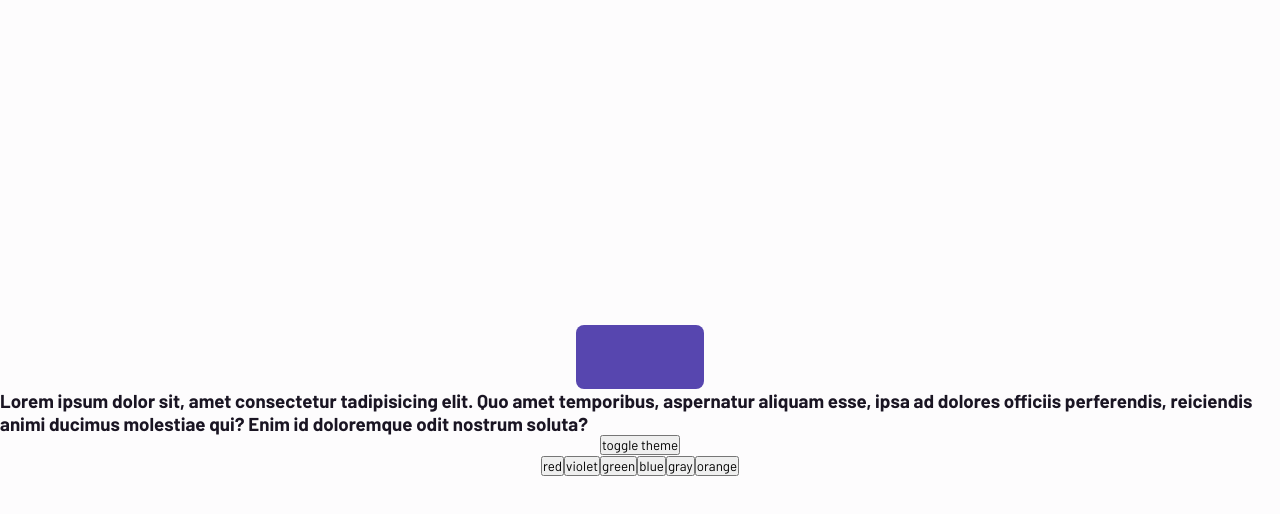
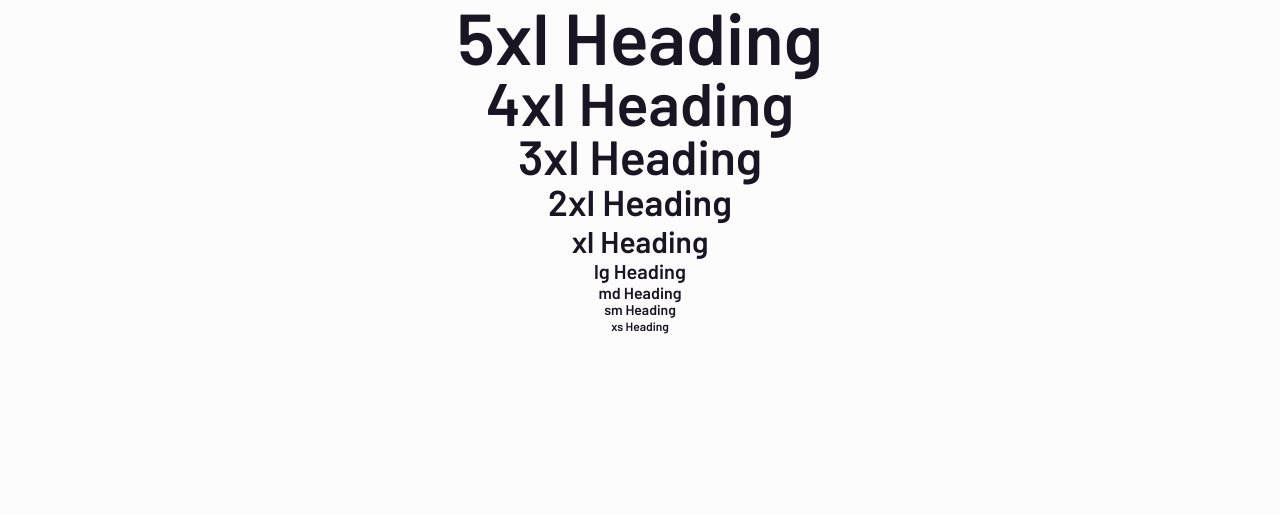
Before and after one commit to brunohfabre/siakitdocumentation, a React (Vite) app: page /heading in a window 1280 px wide. Shown: the top 514 px of the page. Built offline with nearby package versions, Linux system fonts and the light colour scheme.

Commit message:
add routes

```diff
--- a/package.json
+++ b/package.json
@@ -12,6 +12,7 @@
     "@types/styled-components": "^5.1.25",
     "react": "^18.0.0",
     "react-dom": "^18.0.0",
+    "react-router-dom": "^6.3.0",
     "styled-components": "^5.3.5"
   },
   "devDependencies": {
--- a/src/App.tsx
+++ b/src/App.tsx
@@ -1,64 +1,16 @@
-import styled from 'styled-components';
+import { BrowserRouter } from 'react-router-dom';
 
-import { Colors, useTheme } from './hooks/theme';
+import { AppRoutes } from './routes';
 import { GlobaStyle } from './styles/global';
 
-const Box = styled.div<{ colorScheme: Colors }>`
-  width: 128px;
-  height: 64px;
-  border-radius: 8px;
-  background-color: ${(props) => props.theme.colors[props.colorScheme][11]};
-`;
-
 export function App(): JSX.Element {
-  const { toggleTheme, colorScheme, changeColorScheme } = useTheme();
-
   return (
     <>
       <GlobaStyle />
 
-      <div
-        style={{
-          height: '100vh',
-          display: 'flex',
-          justifyContent: 'center',
-          alignItems: 'center',
-          flexDirection: 'column',
-        }}
-      >
-        <Box colorScheme={colorScheme} />
-        <h3>
-          Lorem ipsum dolor sit, amet consectetur tadipisicing elit. Quo amet
-          temporibus, aspernatur aliquam esse, ipsa ad dolores officiis
-          perferendis, reiciendis animi ducimus molestiae qui? Enim id
-          doloremque odit nostrum soluta?
-        </h3>
-
-        <button type="button" onClick={toggleTheme}>
-          toggle theme
-        </button>
-
-        <section>
-          <button type="button" onClick={() => changeColorScheme('red')}>
-            red
-          </button>
-          <button type="button" onClick={() => changeColorScheme('violet')}>
-            violet
-          </button>
-          <button type="button" onClick={() => changeColorScheme('green')}>
-            green
-          </button>
-          <button type="button" onClick={() => changeColorScheme('blue')}>
-            blue
-          </button>
-          <button type="button" onClick={() => changeColorScheme('gray')}>
-            gray
-          </button>
-          <button type="button" onClick={() => changeColorScheme('orange')}>
-            orange
-          </button>
-        </section>
-      </div>
+      <BrowserRouter>
+        <AppRoutes />
+      </BrowserRouter>
     </>
   );
 }
--- /dev/null
+++ b/src/components/Heading/index.tsx
@@ -0,0 +1,45 @@
+import { ReactNode } from 'react';
+
+import {
+  Container1,
+  Container2,
+  Container3,
+  Container4,
+  Container5,
+  Container6,
+  Container,
+  Size,
+} from './styles';
+
+type HeadingProps = {
+  size: Size;
+  children: ReactNode;
+};
+
+export function Heading({ children, size }: HeadingProps): JSX.Element {
+  if (size === '5xl') {
+    return <Container1>{children}</Container1>;
+  }
+
+  if (size === '4xl') {
+    return <Container2>{children}</Container2>;
+  }
+
+  if (size === '3xl') {
+    return <Container3>{children}</Container3>;
+  }
+
+  if (size === '2xl') {
+    return <Container4>{children}</Container4>;
+  }
+
+  if (size === 'xl') {
+    return <Container5>{children}</Container5>;
+  }
+
+  if (size === 'lg') {
+    return <Container6>{children}</Container6>;
+  }
+
+  return <Container size={size}>{children}</Container>;
+}
--- /dev/null
+++ b/src/components/Heading/styles.ts
@@ -0,0 +1,75 @@
+import styled, { css } from 'styled-components';
+
+export type Size =
+  | 'xs'
+  | 'sm'
+  | 'md'
+  | 'lg'
+  | 'xl'
+  | '2xl'
+  | '3xl'
+  | '4xl'
+  | '5xl';
+
+export const Container1 = styled.h1`
+  color: ${(props) => props.theme.colors.gray[12]};
+  line-height: 1;
+  font-size: 4.5rem;
+`;
+
+export const Container2 = styled.h2`
+  color: ${(props) => props.theme.colors.gray[12]};
+  line-height: 1;
+  font-size: 3.75rem;
+`;
+
+export const Container3 = styled.h3`
+  color: ${(props) => props.theme.colors.gray[12]};
+  line-height: 1;
+  font-size: 3rem;
+`;
+
+export const Container4 = styled.h4`
+  color: ${(props) => props.theme.colors.gray[12]};
+  line-height: 1.2;
+  font-size: 2.25rem;
+`;
+
+export const Container5 = styled.h5`
+  color: ${(props) => props.theme.colors.gray[12]};
+  line-height: 1.2;
+  font-size: 1.875rem;
+`;
+
+export const Container6 = styled.h6`
+  color: ${(props) => props.theme.colors.gray[12]};
+  line-height: 1.2;
+  font-size: 1.25rem;
+`;
+
+type ContainerProps = {
+  size: Size;
+};
+
+export const Container = styled.strong<ContainerProps>`
+  color: ${(props) => props.theme.colors.gray[12]};
+  line-height: 1.2;
+
+  ${({ size }) =>
+    size === 'md' &&
+    css`
+      font-size: 1rem;
+    `}
+
+  ${({ size }) =>
+    size === 'sm' &&
+    css`
+      font-size: 0.875rem;
+    `}
+
+  ${({ size }) =>
+    size === 'xs' &&
+    css`
+      font-size: 0.75rem;
+    `}
+`;
--- /dev/null
+++ b/src/components/Text/index.tsx
@@ -0,0 +1,12 @@
+import { ReactNode } from 'react';
+
+import { Container, Size } from './styles';
+
+type TextProps = {
+  size: Size;
+  children: ReactNode;
+};
+
+export function Text({ children, size }: TextProps): JSX.Element {
+  return <Container size={size}>{children}</Container>;
+}
--- /dev/null
+++ b/src/components/Text/styles.ts
@@ -0,0 +1,82 @@
+import styled, { css } from 'styled-components';
+
+export type Size =
+  | 'xs'
+  | 'sm'
+  | 'md'
+  | 'lg'
+  | 'xl'
+  | '2xl'
+  | '3xl'
+  | '4xl'
+  | '5xl'
+  | '6xl';
+
+type ContainerProps = {
+  size: Size;
+};
+
+export const Container = styled.p<ContainerProps>`
+  color: ${(props) => props.theme.colors.gray[12]};
+  line-height: 1.5;
+
+  ${({ size }) =>
+    size === '6xl' &&
+    css`
+      font-size: 3.75rem;
+    `}
+
+  ${({ size }) =>
+    size === '5xl' &&
+    css`
+      font-size: 3rem;
+    `}
+
+    ${({ size }) =>
+    size === '4xl' &&
+    css`
+      font-size: 2.25rem;
+    `}
+
+    ${({ size }) =>
+    size === '3xl' &&
+    css`
+      font-size: 1.875rem;
+    `}
+
+    ${({ size }) =>
+    size === '2xl' &&
+    css`
+      font-size: 1.5rem;
+    `}
+
+  ${({ size }) =>
+    size === 'xl' &&
+    css`
+      font-size: 1.25rem;
+    `}
+
+  ${({ size }) =>
+    size === 'lg' &&
+    css`
+      font-size: 1.125rem;
+    `}
+
+  ${({ size }) =>
+    size === 'md' &&
+    css`
+      font-size: 1rem;
+    `}
+
+  ${({ size }) =>
+    size === 'sm' &&
+    css`
+      font-size: 0.875rem;
+    `}
+
+  ${({ size }) =>
+    size === 'xs' &&
+    css`
+      font-size: 0.75rem;
+    `}
+`;
--- /dev/null
+++ b/src/pages/HeadingPage.tsx
@@ -0,0 +1,23 @@
+import { Heading } from '../components/Heading';
+
+export function HeadingPage(): JSX.Element {
+  return (
+    <div
+      style={{
+        display: 'flex',
+        alignItems: 'center',
+        flexDirection: 'column',
+      }}
+    >
+      <Heading size="5xl">5xl Heading</Heading>
+      <Heading size="4xl">4xl Heading</Heading>
+      <Heading size="3xl">3xl Heading</Heading>
+      <Heading size="2xl">2xl Heading</Heading>
+      <Heading size="xl">xl Heading</Heading>
+      <Heading size="lg">lg Heading</Heading>
+      <Heading size="md">md Heading</Heading>
+      <Heading size="sm">sm Heading</Heading>
+      <Heading size="xs">xs Heading</Heading>
+    </div>
+  );
+}
--- /dev/null
+++ b/src/pages/HomePage.tsx
@@ -0,0 +1,59 @@
+import styled from 'styled-components';
+
+import { Text } from '../components/Text';
+import { Colors, useTheme } from '../hooks/theme';
+
+const Box = styled.div<{ colorScheme: Colors }>`
+  width: 128px;
+  height: 64px;
+  border-radius: 8px;
+  background-color: ${(props) => props.theme.colors[props.colorScheme][11]};
+`;
+
+export function HomePage(): JSX.Element {
+  const { toggleTheme, colorScheme, changeColorScheme } = useTheme();
+
+  return (
+    <div
+      style={{
+        display: 'flex',
+        height: '100vh',
+        flexDirection: 'column',
+        justifyContent: 'center',
+        alignItems: 'center',
+        gap: 32,
+      }}
+    >
+      <Text size="lg">home page</Text>
+
+      <Box colorScheme={colorScheme} />
+
+      <section>
+        <button type="button" onClick={toggleTheme}>
+          toggle theme
+        </button>
+
+        <section>
+          <button type="button" onClick={() => changeColorScheme('red')}>
+            red
+          </button>
+          <button type="button" onClick={() => changeColorScheme('violet')}>
+            violet
+          </button>
+          <button type="button" onClick={() => changeColorScheme('green')}>
+            green
+          </button>
+          <button type="button" onClick={() => changeColorScheme('blue')}>
+            blue
+          </button>
+          <button type="button" onClick={() => changeColorScheme('gray')}>
+            gray
+          </button>
+          <button type="button" onClick={() => changeColorScheme('orange')}>
+            orange
+          </button>
+        </section>
+      </section>
+    </div>
+  );
+}
--- /dev/null
+++ b/src/pages/TextPage.tsx
@@ -0,0 +1,24 @@
+import { Text } from '../components/Text';
+
+export function TextPage(): JSX.Element {
+  return (
+    <div
+      style={{
+        display: 'flex',
+        alignItems: 'center',
+        flexDirection: 'column',
+      }}
+    >
+      <Text size="6xl">6xl Text</Text>
+      <Text size="5xl">5xl Text</Text>
+      <Text size="4xl">4xl Text</Text>
+      <Text size="3xl">3xl Text</Text>
+      <Text size="2xl">2xl Text</Text>
+      <Text size="xl">xl Text</Text>
+      <Text size="lg">lg Text</Text>
+      <Text size="md">md Text</Text>
+      <Text size="sm">sm Text</Text>
+      <Text size="xs">xs Text</Text>
+    </div>
+  );
+}
--- /dev/null
+++ b/src/routes.tsx
@@ -0,0 +1,15 @@
+import { Routes, Route } from 'react-router-dom';
+
+import { HeadingPage } from './pages/HeadingPage';
+import { HomePage } from './pages/HomePage';
+import { TextPage } from './pages/TextPage';
+
+export function AppRoutes(): JSX.Element {
+  return (
+    <Routes>
+      <Route path="/" element={<HomePage />} />
+      <Route path="/heading" element={<HeadingPage />} />
+      <Route path="/text" element={<TextPage />} />
+    </Routes>
+  );
+}
--- a/src/styles/global.ts
+++ b/src/styles/global.ts
@@ -66,11 +66,15 @@ export const GlobaStyle = createGlobalStyle`
   body {
     background-color: ${(props) => props.theme.colors.gray[1]};
     color: ${(props) => props.theme.colors.gray[12]};
-    -webkit-font-smoothing: antialised;
+    -webkit-font-smoothing: antialiased;
   }
 
   body, input, textarea, button {
     font-family: 'Barlow', sans-serif;
     font-weight: 400;
   }
+
+  h6, h5, h4, h3, h2, h1, strong {
+    font-weight: 600;
+  }
 `;
```
Also changed, not shown: 1 other file (tests, documents, lock files or other folders).
